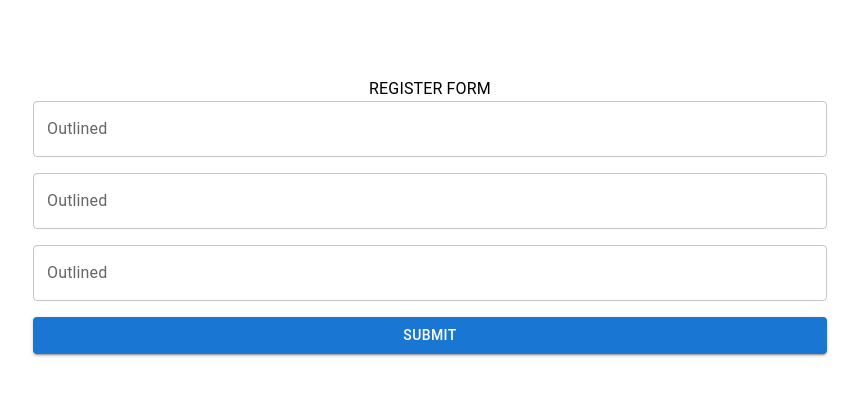
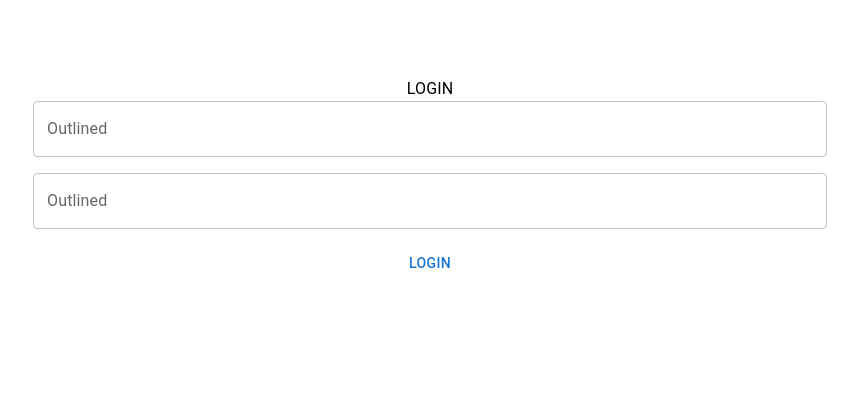
Before and after one commit to Pradeep18101993/Reactproject, a React (Create React App) app in the folder project1/: page /login in a window 1280 px wide. Shown: the top 396 px of the page, without its empty margins (210-1069 px from the left). Built offline with nearby package versions, Linux system fonts and the light colour scheme.

Commit message:
perfect api integration by keeping the baseurl in different file

```diff
--- a/project1/package.json
+++ b/project1/package.json
@@ -15,6 +15,7 @@
     "axios": "^1.4.0",
     "react": "^18.2.0",
     "react-dom": "^18.2.0",
+    "react-router-dom": "^6.11.2",
     "react-scripts": "5.0.1",
     "styled-components": "^5.3.10",
     "web-vitals": "^2.1.4"
--- a/project1/src/API/Register/index.js
+++ b/project1/src/API/Register/index.js
@@ -1,9 +1,18 @@
-// import modem from "../modem";
+import modem from "../modem";
 
-// export const getApi = async () => {
-//   const newPro = modem.post('/api').then((res) => {
-//     return res.data;
-//   });
+//data is callback from front end and it recieves all the payload
+export const getApi = async (data) => {
+  const newPro = modem.post('/api',data).then((res) => {
+    return res.data;
+  });
 
-//   return newPro;
-// };
+  return newPro;
+};
+
+export const getlogin = async (data) => {
+  const newPro = modem.post("/login", data).then((res) => {
+    return res.data;
+  });
+
+  return newPro;
+};
--- a/project1/src/API/modem.js
+++ b/project1/src/API/modem.js
@@ -1,44 +1,44 @@
-// import axios from "axios";
+import axios from "axios";
 
-// const defaultOptions = {
-//   baseURL: "http://localhost:5000",
+const defaultOptions = {
+  baseURL: "http://localhost:5000",
 
-//   headers: {
-//     "Content-Type": "application/json",
+  headers: {
+    "Content-Type": "application/json",
 
-//     "Access-Control-Allow-Origin": "*",
+    "Access-Control-Allow-Origin": "*",
+  },
+
+  crossOrigin: true,
+};
+const instance = axios.create(defaultOptions);
+
+// instance.interceptors.request.use((config) => {
+//   if (localStorage.getItem("AuthorizationToken") === null) {
+//     config.headers.Authorization = null;
+//   } else {
+//     try {
+//       const token = JSON.parse(localStorage.getItem("AuthorizationToken"));
+
+//       config.headers.Authorization = `Bearer ${token.token}`;
+//     } catch (error) {
+//       console.log(error);
+//     }
+//   }
+
+//   return config;
+// });
+// instance.interceptors.response.use(
+//   (response) => {
+//     return response;
 //   },
+//   (error) => {
+//     if (error.response?.status === 401) {
+//       window.location = "/";
+//     } else {
+//       return Promise.reject(error);
+//     }
+//   }
+// );
 
-//   crossOrigin: true,
-// };
-// const instance = axios.create(defaultOptions);
-
-// // instance.interceptors.request.use((config) => {
-// //   if (localStorage.getItem("AuthorizationToken") === null) {
-// //     config.headers.Authorization = null;
-// //   } else {
-// //     try {
-// //       const token = JSON.parse(localStorage.getItem("AuthorizationToken"));
-
-// //       config.headers.Authorization = `Bearer ${token.token}`;
-// //     } catch (error) {
-// //       console.log(error);
-// //     }
-// //   }
-
-// //   return config;
-// // });
-// // instance.interceptors.response.use(
-// //   (response) => {
-// //     return response;
-// //   },
-// //   (error) => {
-// //     if (error.response?.status === 401) {
-// //       window.location = "/";
-// //     } else {
-// //       return Promise.reject(error);
-// //     }
-// //   }
-// // );
-
-// export default instance;
+export default instance;
--- a/project1/src/App.js
+++ b/project1/src/App.js
@@ -1,10 +1,17 @@
-import './App.css';
-import Form from './Frontend/Form';
+import { BrowserRouter, Route, Routes } from "react-router-dom";
+import "./App.css";
+import Form from "./Frontend/Form";
+import Login from "./Frontend/Login";
 
 function App() {
   return (
     <div className="App">
-      <Form />
+      <BrowserRouter>
+        <Routes>
+          <Route index exact path="/" element={<Form />}></Route>
+          <Route path="login" element={<Login />}></Route>
+        </Routes>
+      </BrowserRouter>
     </div>
   );
 }
--- a/project1/src/Frontend/Form.js
+++ b/project1/src/Frontend/Form.js
@@ -4,8 +4,9 @@ import Box from "@mui/material/Box";
 import Stack from "@mui/material/Stack";
 import Button from "@mui/material/Button";
 import { Typography } from "@mui/material";
-import axios from "axios";
-// import { getApi } from "../API/Register";
+import { Link } from "react-router-dom";
+// import axios from "axios";
+import { getApi } from "../API/Register";
 
 const Form = () => {
   const[data,setData]=useState('');
@@ -29,17 +30,25 @@ const values = {
   password: register.password,
 };
 
-const handlesubmit = async (e) => {
-  await axios.post("http://localhost:5000/api", values).then((res) => {
+// const handlesubmit = async (e) => {
+//   await axios.post("http://localhost:5000/api", values).then((res) => {
+//     setData(res);
+//      setRegister({
+//       name:'',
+//       email:'',
+//       password:''
+//      })
+//     console.log(res);
+//   });
+// };
+
+const handlesubmit=async(e)=>{
+  e.preventDefault();
+  await getApi(values).then((res) => {
     setData(res);
-     setRegister({
-      name:'',
-      email:'',
-      password:''
-     })
-    console.log(res);
+    console.log(data, "reg");
   });
-};
+}
 
 
 
@@ -94,11 +103,11 @@ const handlesubmit = async (e) => {
         </Button>
         {data && (
           <>
-        <p>Successfully Resgistered .please Login</p>
-        <Button >
-          LOGIN
-        </Button>
-        </>
+            <p>Successfully Resgistered .please Login</p>
+            <Link to="/login">
+              <Button>LOGIN</Button>
+            </Link>
+          </>
         )}
       </Stack>
     </Box>
--- /dev/null
+++ b/project1/src/Frontend/Login.js
@@ -0,0 +1,62 @@
+import { Box, Button, Stack, TextField, Typography } from "@mui/material";
+import React, { useState } from "react";
+import { Link } from "react-router-dom";
+import { getlogin } from "../API/Register";
+
+const Login = () => {
+  const [data, setData] = useState("");
+  const [login, setLogin] = useState({
+    email: "",
+    name: "",
+  });
+
+  const handlechange = (e) => {
+    setLogin({
+      ...login,
+      [e.target.name]: e.target.value,
+    });
+    console.log(login, "adfg");
+  };
+
+  const values = {
+    name: login.name,
+    email: login.email,
+  };
+  const handlelogin = async (e) => {
+    await getlogin(values).then((res) => {
+      if (res.data) {
+        setData(res.data[0].name);
+      }
+      console.log(res, "log");
+    });
+  };
+
+  return (
+    <Box sx={{ margin: "30px 196px", padding: "47px" }}>
+      <Typography>LOGIN</Typography>
+      <Stack direction="column" spacing={2}>
+        <TextField
+          id="outlined-basic"
+          name="name"
+          value={login.name}
+          label="Outlined"
+          variant="outlined"
+          onChange={handlechange}
+        />
+        <TextField
+          id="outlined-basic"
+          name="email"
+          value={login.email}
+          label="Outlined"
+          variant="outlined"
+          onChange={handlechange}
+        />
+        <Link to="/login">
+          <Button onClick={handlelogin}>LOGIN</Button>
+        </Link>
+      </Stack>
+    </Box>
+  );
+};
+
+export default Login;
```
Also changed, not shown: 1 other file (tests, documents, lock files or other folders).
